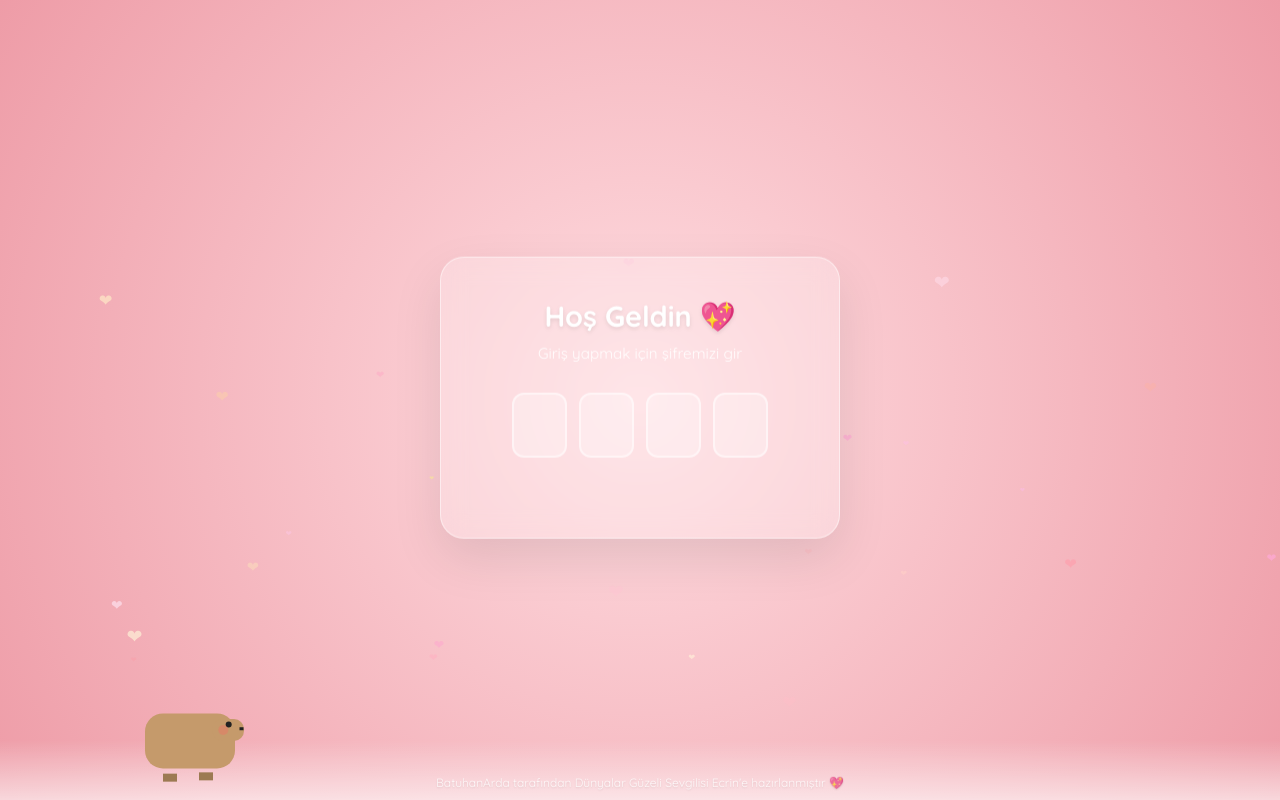
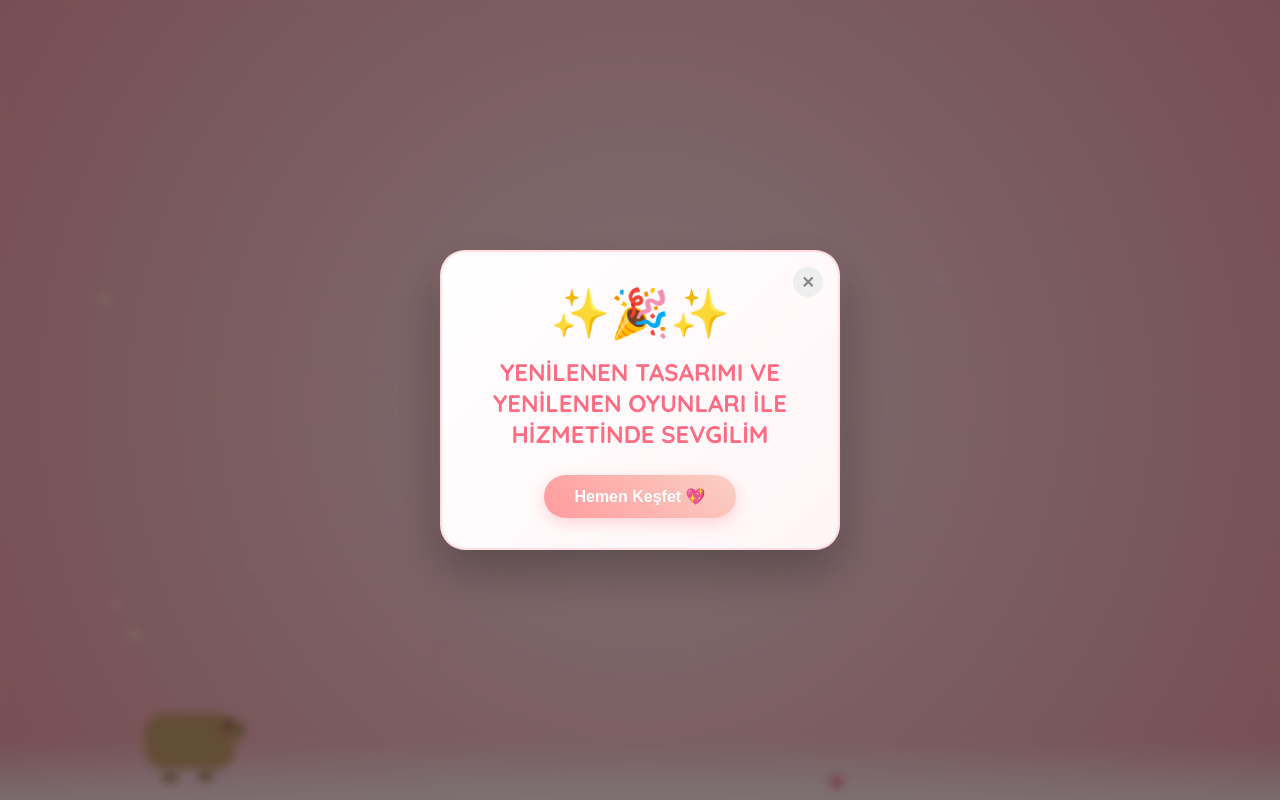
Before and after one commit to BatuhanArdaei/ecrinsert.com.tr, a website: page index.html in a window 1280 px wide. Drawn offline with Linux system fonts and the light colour scheme.

Commit message:
Girişe Pop-up eklendi.

```diff
--- a/index.html
+++ b/index.html
@@ -192,6 +192,76 @@
       50% { transform: translateY(-5px); }
     }
 
+    /* === DUYURU POPUP (YENİ) === */
+    #welcome-popup {
+      position: fixed;
+      top: 0; left: 0; width: 100%; height: 100%;
+      background: rgba(0, 0, 0, 0.5); /* Arka planı karart */
+      backdrop-filter: blur(5px);
+      display: flex;
+      align-items: center;
+      justify-content: center;
+      z-index: 9999; /* En üstte */
+      opacity: 0;
+      pointer-events: none; /* Görünmezken tıklanmasın */
+      transition: opacity 0.4s ease;
+    }
+
+    #welcome-popup.show {
+      opacity: 1;
+      pointer-events: auto;
+    }
+
+    .popup-content {
+      background: linear-gradient(135deg, #fff 0%, #fff5f7 100%);
+      padding: 30px;
+      border-radius: 25px;
+      width: 90%;
+      max-width: 400px;
+      text-align: center;
+      position: relative;
+      box-shadow: 0 25px 50px rgba(0,0,0,0.2);
+      border: 2px solid rgba(255, 154, 158, 0.3);
+      transform: scale(0.8);
+      transition: transform 0.4s cubic-bezier(0.175, 0.885, 0.32, 1.275);
+    }
+
+    #welcome-popup.show .popup-content {
+      transform: scale(1);
+    }
+
+    .close-btn {
+      position: absolute;
+      top: 15px; right: 15px;
+      width: 30px; height: 30px;
+      background: #eee;
+      border-radius: 50%;
+      display: flex; align-items: center; justify-content: center;
+      cursor: pointer;
+      font-weight: bold; color: #888;
+      transition: 0.2s;
+    }
+    .close-btn:hover {
+      background: #ff6b6b; color: white;
+    }
+
+    .popup-emoji { font-size: 3rem; margin-bottom: 15px; display: block; }
+    .popup-title { color: #ff6b81; font-size: 1.5rem; margin-bottom: 15px; font-weight: 800; line-height: 1.3; }
+    .popup-btn {
+      background: linear-gradient(45deg, #ff9a9e, #fad0c4);
+      border: none;
+      padding: 12px 30px;
+      border-radius: 30px;
+      color: white;
+      font-weight: bold;
+      font-size: 1rem;
+      cursor: pointer;
+      margin-top: 10px;
+      box-shadow: 0 5px 15px rgba(255, 154, 158, 0.4);
+      transition: 0.3s;
+    }
+    .popup-btn:hover { transform: scale(1.05); }
+
     /* === FOOTER === */
     footer {
       position: fixed;
@@ -218,6 +288,16 @@
   <canvas id="bgCanvas"></canvas>
   <!-- Alt kısım: Yürüyen Kapibara -->
   <canvas id="capyCanvas"></canvas>
+
+  <!-- DUYURU POPUP (GİRİŞTE AÇILIR) -->
+  <div id="welcome-popup">
+    <div class="popup-content">
+      <div class="close-btn" onclick="closePopup()">✕</div>
+      <span class="popup-emoji">✨🎉✨</span>
+      <h2 class="popup-title">YENİLENEN TASARIMI VE YENİLENEN OYUNLARI İLE HİZMETİNDE SEVGİLİM</h2>
+      <button class="popup-btn" onclick="closePopup()">Hemen Keşfet 💖</button>
+    </div>
+  </div>
 
   <!-- İÇERİK ALANI -->
   <div class="container" id="main-card">
@@ -271,6 +351,23 @@
   </footer>
 
   <script>
+    /* ================= POPUP LOGIC ================= */
+    // Sayfa yüklendiğinde popup'ı göster
+    window.addEventListener('load', () => {
+      const popup = document.getElementById('welcome-popup');
+      setTimeout(() => {
+        popup.classList.add('show');
+      }, 500); // Yarım saniye gecikmeli gelsin, havalı dursun
+    });
+
+    function closePopup() {
+      const popup = document.getElementById('welcome-popup');
+      popup.classList.remove('show');
+      // Animasyon bitince tamamen gizlemek için (opsiyonel ama temiz)
+      setTimeout(() => { popup.style.display = 'none'; }, 400);
+    }
+
+
     /* ================= PIN LOGIC ================= */
     const correctPin = "2007"; // Şifren
     const inputs = document.querySelectorAll('.pin-box');
```
